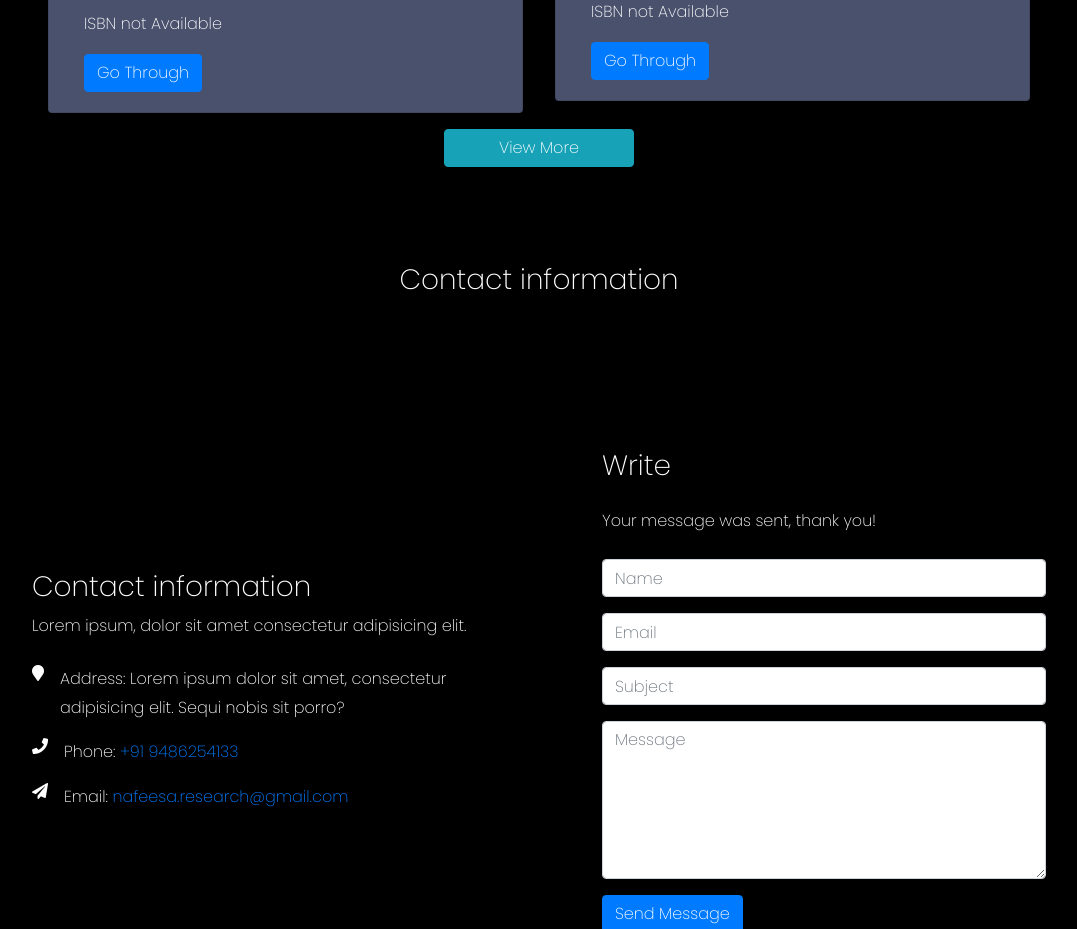
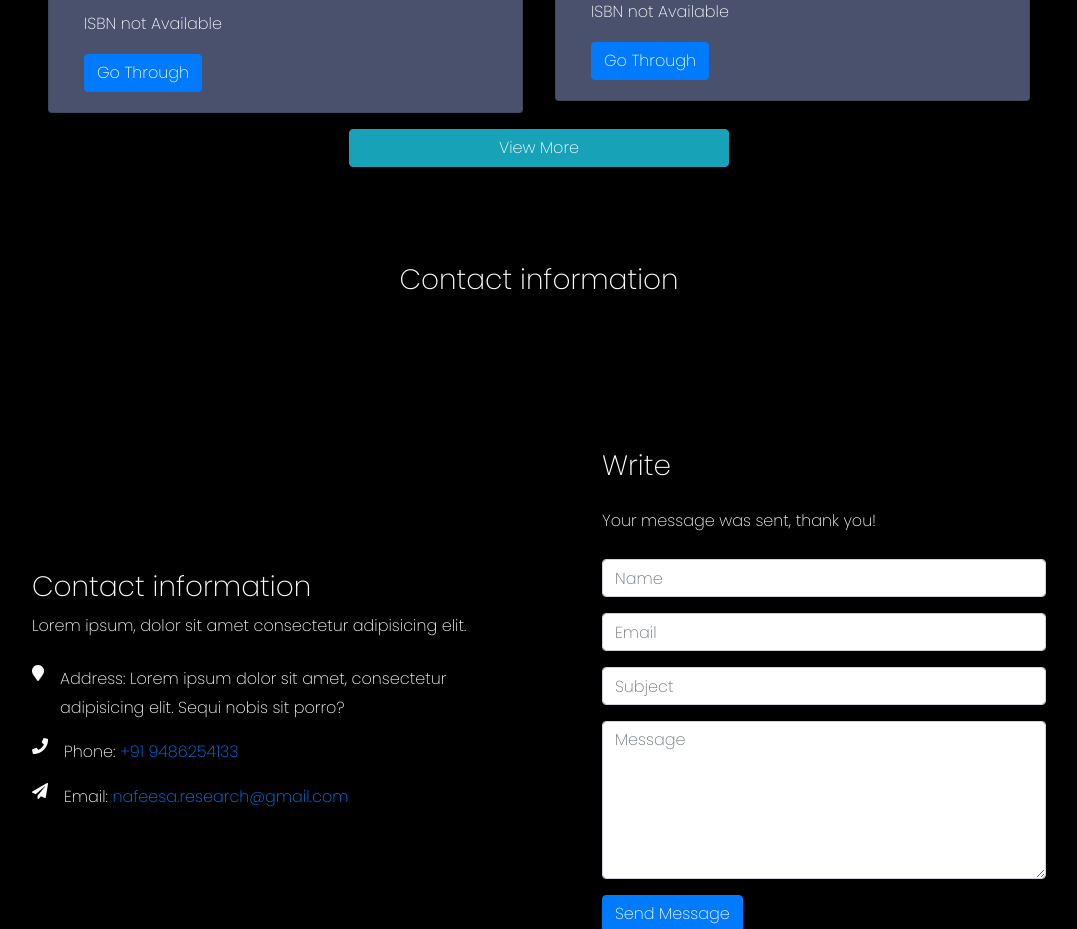
Before and after one commit to developerpradeepofficial/FreeLancing-Proff.Portfolio, a plain HTML site: page index.html in a window 1280 px wide. Shown: the part 9340-10269 px from the top of the page, without its empty margins (101-1178 px from the left). Drawn offline with nearby package versions, Linux system fonts and the light colour scheme; a web font is replaced by a local one.

Commit message:
Update index.html

```diff
--- a/index.html
+++ b/index.html
@@ -463,8 +463,7 @@
         </div>
       </div>
 
-
-      <a name="" id="" class="btn btn-info col-2 justify-slef-center" href="./publications.html" role="button">View More</a>
+      <a name="" id="" class="btn btn-info col-4 justify-slef-center align-self-center" href="./publications.html" role="button">View More</a>
 
     </div>
      </div>
```
